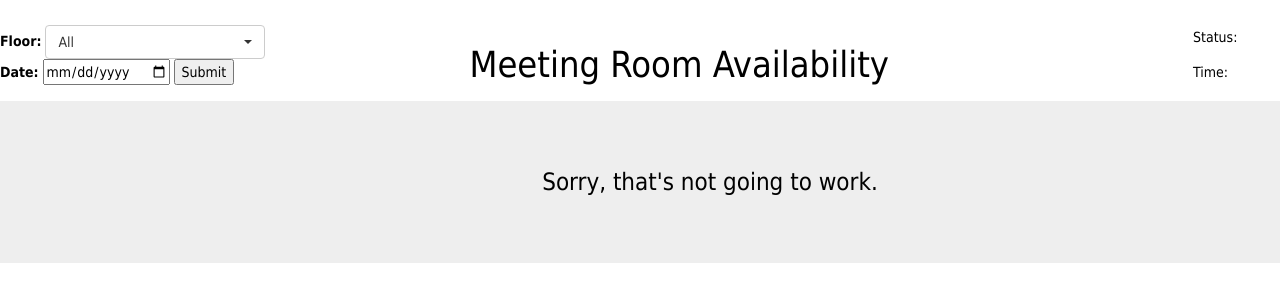
After one commit to Wynndow/meeting_room_project, a Flask app: template app/templates/invalid.html in a window 1280 px wide. The commit adds this page. Shown: the top 302 px of the page. Run offline with Flask 2, Linux system fonts and the light colour scheme; the template is opened without the code that fills it, so the values that code supplies are empty; parts of the project's set-up code (start-up, migrations or seed data) failed here and were passed over; some libraries are stand-ins or nearby versions.

Commit message:
Add error handling for incorrect input
Dates and floors could be passed in wrong if the parameter query string
is edited manually. This adds some templates and sets up a custom
InvalidUsage exception.

```diff
--- a/app/main/__init__.py
+++ b/app/main/__init__.py
@@ -2,4 +2,4 @@ from flask import Blueprint
 
 main = Blueprint('main', __name__)
 
-from . import views  # noqa
+from . import views, errors  # noqa
--- a/app/static/stylesheet.css
+++ b/app/static/stylesheet.css
@@ -8,6 +8,7 @@ body {
 }
 
 #header {
+  min-width: 1420px;
   position: fixed;
   background: white;
 }
@@ -86,3 +87,7 @@ body {
 .top-align {
   vertical-align: top;
 }
+
+.error-container {
+  text-align: center;
+}
--- a/app/templates/base.html
+++ b/app/templates/base.html
@@ -9,6 +9,50 @@
 {% endblock %}
 
 {% block content %}
+<section id="header">
+  <div>
+    <form action="/" method="get" class="header-contents">
+      <div>
+        <label for="floor">
+          Floor:
+        </label>
+        <select name="floor" class="selectpicker">
+          <option {% if floor=="all" %}selected{% endif %} value="all">All</option>
+          <option {% if floor=="third" %}selected{% endif %} value="third">Third</option>
+          <option {% if floor=="sixth" %}selected{% endif %} value="sixth">Sixth</option>
+          <option {% if floor=="seventh" %}selected{% endif %} value="seventh">Seventh</option>
+        </select>
+      </div>
+      <div>
+        <label for="date">
+          Date:
+        </label>
+        <input type="date" name="date" value="{{ date }}"/>
+        <input type="submit" value="Submit" />
+      </div>
+    </form>
+    <div class="header-contents" style="padding-left: 200px">
+      <h1>Meeting Room Availability</h1>
+    </div>
+    <div class="header-contents" style="margin-top: 20px; margin-bottom: 10px; padding-left:300px">
+      <section>
+        <div class="header-contents">
+          <h5>Status:</h5>
+        </div>
+        <div class="header-contents">
+          <h5><span id="header-status"></span></h5>
+        </div>
+      </section>
+      <section>
+        <div class="header-contents">
+          <h5>Time:</h5>
+        </div>
+        <div class="header-contents">
+          <h5><span id="header-time"></span></h5>
+        </div>
+      </section>
+    </div>
+  </div>
 {% block page_content %}{% endblock %}
 {% endblock %}
 
--- /dev/null
+++ b/app/templates/invalid.html
@@ -0,0 +1,11 @@
+{% extends "base.html" %}
+{% block page_content %}
+<div class="jumbotron">
+  <div class="error-container">
+    <h3>Sorry, that's not going to work.</h3>
+  </div>
+  <div class="error-container">
+    <h3>{{ message }}</h3>
+  </div>
+</div>
+{% endblock %}
```
Also changed, not shown: app/exceptions.py (added, +8 -0 lines), app/lib/api_client.py (+10 -1 lines), app/main/errors.py (added, +7 -0 lines), app/templates/index.html (+0 -44 lines).
